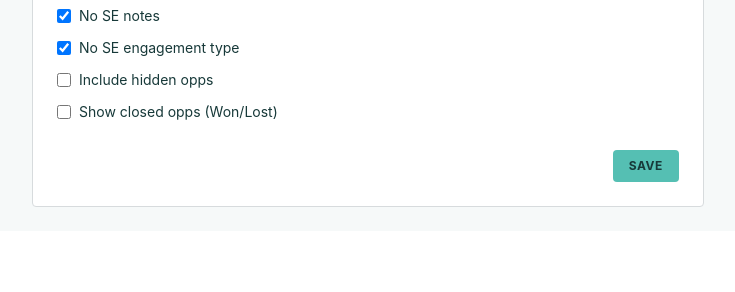
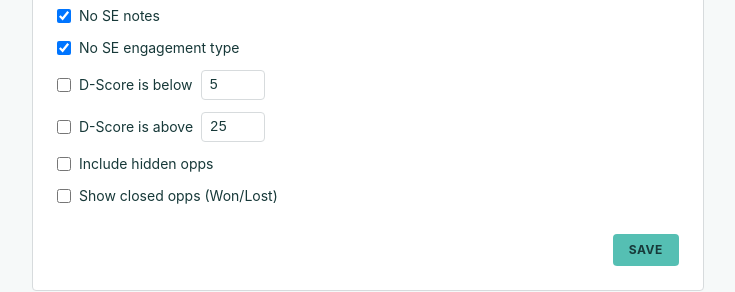
Before and after one commit to chines-zen/khara, a React (Vite) app: page /settings in a window 1280 px wide. Shown: the part 1006-1298 px from the top of the page, without its empty margins (272-1007 px from the left). Before the commit the page ends 1237 px from the top, so only its background shows below. Built offline with nearby package versions, Linux system fonts and the light colour scheme; no server answers.

Commit message:
Add D-Score below/above criteria to punch list settings
Lets users flag opportunities whose D-Score falls below or above a
configurable threshold, each toggleable independently.

```diff
--- a/src/lib/punch-list.ts
+++ b/src/lib/punch-list.ts
@@ -5,6 +5,10 @@ export type PunchListSettings = {
   staleNotesDays: number;
   noScNotesEnabled: boolean;
   noEngagementTypeEnabled: boolean;
+  dScoreBelowEnabled: boolean;
+  dScoreBelowThreshold: number;
+  dScoreAboveEnabled: boolean;
+  dScoreAboveThreshold: number;
   includeHiddenOpps: boolean;
   includeClosedOpps: boolean;
 };
@@ -14,6 +18,10 @@ export const DEFAULT_PUNCH_LIST_SETTINGS: PunchListSettings = {
   staleNotesDays: 14,
   noScNotesEnabled: true,
   noEngagementTypeEnabled: true,
+  dScoreBelowEnabled: false,
+  dScoreBelowThreshold: 5,
+  dScoreAboveEnabled: false,
+  dScoreAboveThreshold: 25,
   includeHiddenOpps: false,
   includeClosedOpps: false,
 };
@@ -60,6 +68,14 @@ export function buildPunchList(
         reasons.push("No SE Engagement Type");
       }
 
+      if (settings.dScoreBelowEnabled && opp.dScore < settings.dScoreBelowThreshold) {
+        reasons.push(`D-Score below ${settings.dScoreBelowThreshold}`);
+      }
+
+      if (settings.dScoreAboveEnabled && opp.dScore > settings.dScoreAboveThreshold) {
+        reasons.push(`D-Score above ${settings.dScoreAboveThreshold}`);
+      }
+
       return { opp, reasons };
     })
     .filter((row) => row.reasons.length > 0);
--- a/src/routes/settings.tsx
+++ b/src/routes/settings.tsx
@@ -459,6 +459,62 @@ function SettingsPage() {
             <label className="flex items-center gap-2 text-sm cursor-pointer">
               <input
                 type="checkbox"
+                checked={punchListSettings.dScoreBelowEnabled}
+                onChange={(e) =>
+                  setPunchListSettings({
+                    ...punchListSettings,
+                    dScoreBelowEnabled: e.target.checked,
+                  })
+                }
+                className="w-3.5 h-3.5 cursor-pointer"
+              />
+              <span>D-Score is below</span>
+              <input
+                type="number"
+                min={0}
+                max={100}
+                value={punchListSettings.dScoreBelowThreshold}
+                onChange={(e) =>
+                  setPunchListSettings({
+                    ...punchListSettings,
+                    dScoreBelowThreshold: Number(e.target.value) || 0,
+                  })
+                }
+                className="w-16 bg-white border border-zd-border rounded px-2 py-1 text-sm font-mono focus:outline-none focus:ring-1 focus:ring-zd-green focus:border-zd-green"
+              />
+            </label>
+
+            <label className="flex items-center gap-2 text-sm cursor-pointer">
+              <input
+                type="checkbox"
+                checked={punchListSettings.dScoreAboveEnabled}
+                onChange={(e) =>
+                  setPunchListSettings({
+                    ...punchListSettings,
+                    dScoreAboveEnabled: e.target.checked,
+                  })
+                }
+                className="w-3.5 h-3.5 cursor-pointer"
+              />
+              <span>D-Score is above</span>
+              <input
+                type="number"
+                min={0}
+                max={100}
+                value={punchListSettings.dScoreAboveThreshold}
+                onChange={(e) =>
+                  setPunchListSettings({
+                    ...punchListSettings,
+                    dScoreAboveThreshold: Number(e.target.value) || 0,
+                  })
+                }
+                className="w-16 bg-white border border-zd-border rounded px-2 py-1 text-sm font-mono focus:outline-none focus:ring-1 focus:ring-zd-green focus:border-zd-green"
+              />
+            </label>
+
+            <label className="flex items-center gap-2 text-sm cursor-pointer">
+              <input
+                type="checkbox"
                 checked={punchListSettings.includeHiddenOpps}
                 onChange={(e) =>
                   setPunchListSettings({
```
